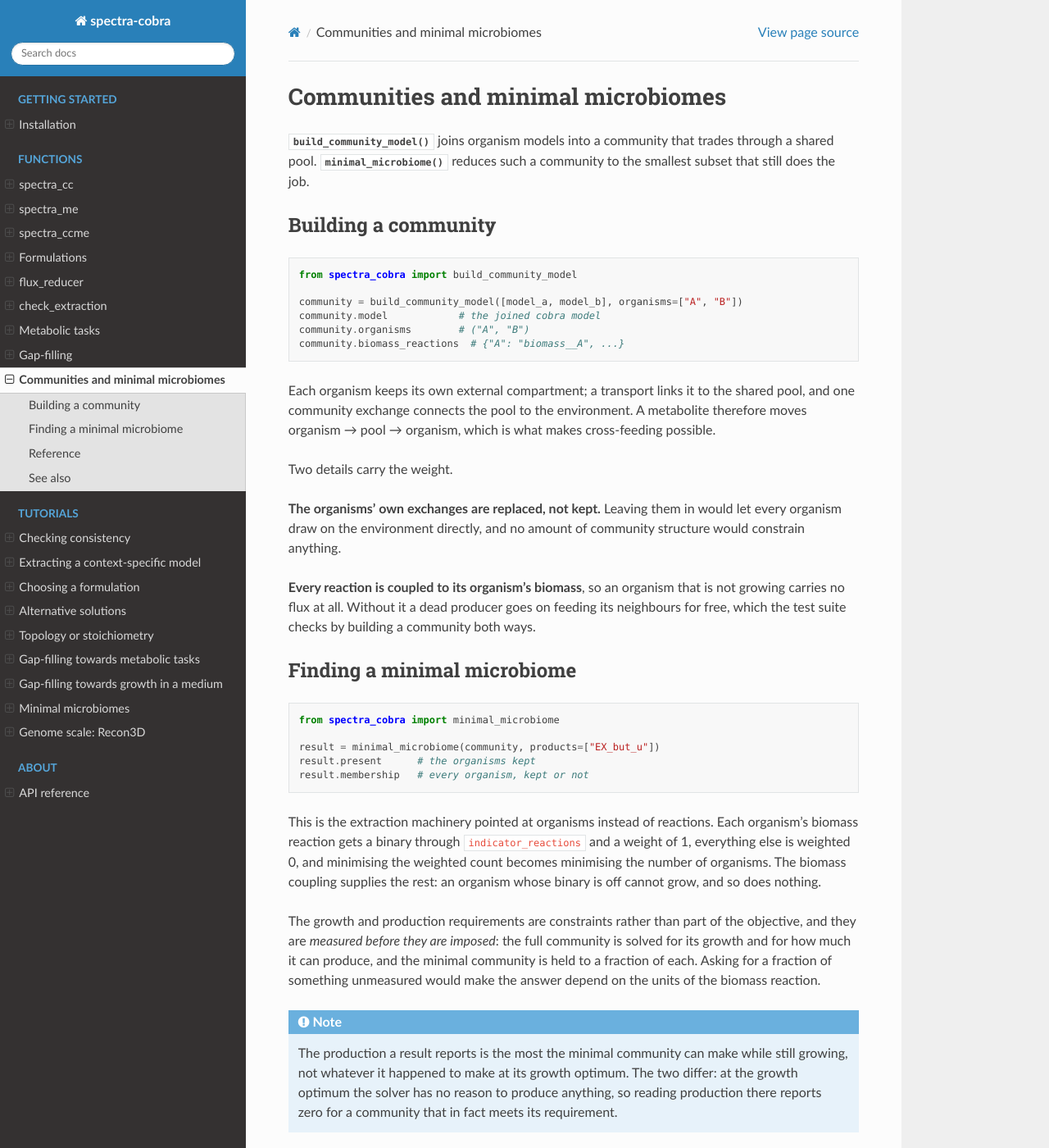
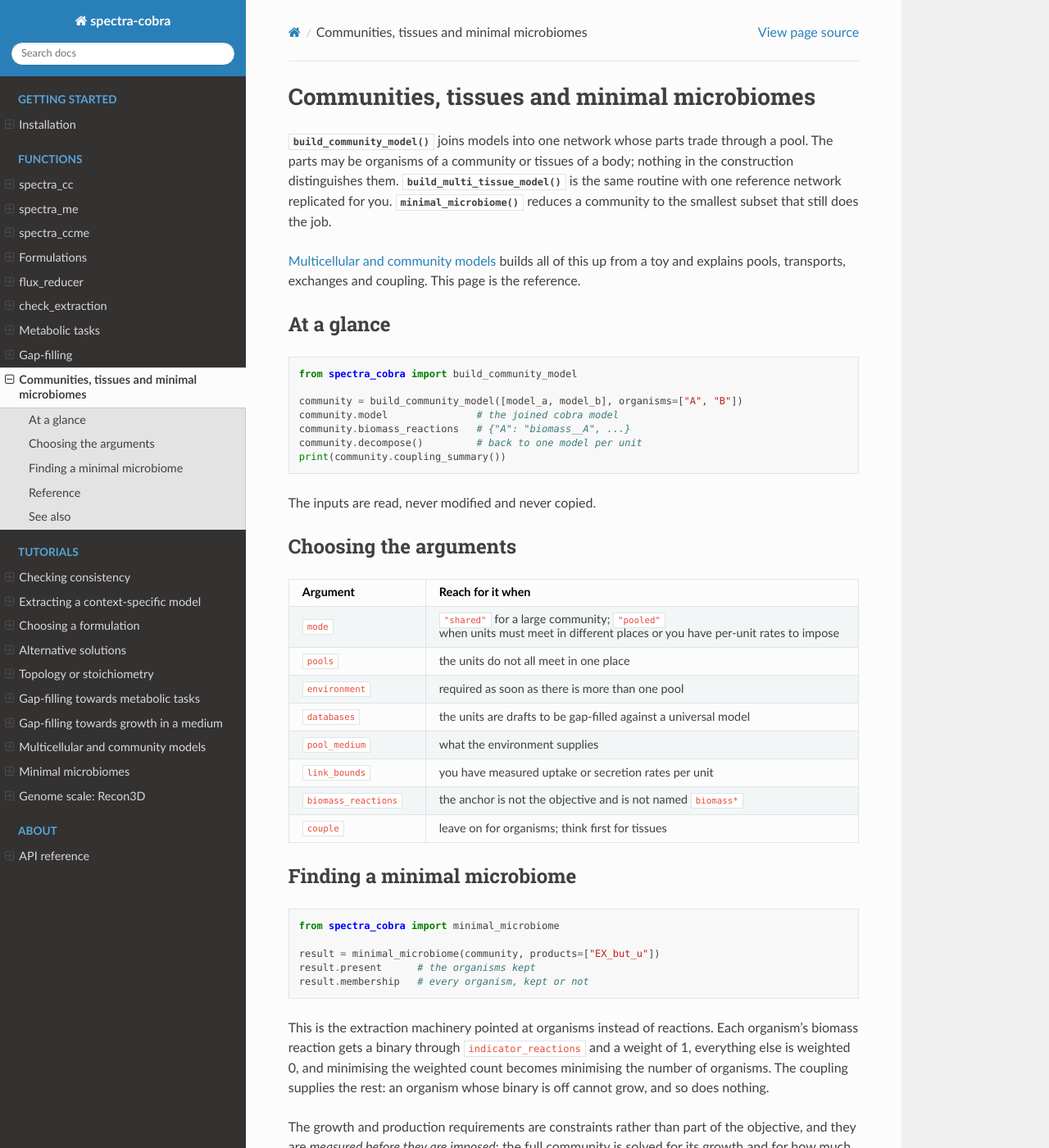
Before and after one commit to bisect-group/spectra-cobra, a Sphinx documentation site: the page built from docs/functions/community.rst, in a window 1280 px wide and 1400 px high. Shown: the whole window at 82% size. Built offline with Sphinx 7.4.7 and the Read the Docs theme 3.1.0, drawn with Linux system fonts in a browser that asks for light colours; some of the changed text lies outside the part shown.

Commit message:
docs: one page for communities and multi-tissue models, built from a toy
They are the same construction, so they get one explanation: units, pools
and exchanges first, on a four-step toy with diagrams for both pooling
modes, and only then the two things it is for.

Also records what gap-filling charges for and why an exchange is not
free, and what the coupling summary is telling you when a tissue anchored
on maintenance comes back capped at 0.11.

Co-Authored-By: Claude Opus 5 (1M context) <noreply@anthropic.com>

```diff
--- a/docs/functions/community.rst
+++ b/docs/functions/community.rst
@@ -1,38 +1,59 @@
-Communities and minimal microbiomes
-===================================
+Communities, tissues and minimal microbiomes
+============================================
 
-:func:`~spectra_cobra.build_community_model` joins organism models into a
-community that trades through a shared pool.
-:func:`~spectra_cobra.minimal_microbiome` reduces such a community to the
+:func:`~spectra_cobra.build_community_model` joins models into one network
+whose parts trade through a pool. The parts may be organisms of a community
+or tissues of a body; nothing in the construction distinguishes them.
+:func:`~spectra_cobra.build_multi_tissue_model` is the same routine with one
+reference network replicated for you.
+:func:`~spectra_cobra.minimal_microbiome` reduces a community to the
 smallest subset that still does the job.
 
-Building a community
---------------------
+:doc:`../tutorials/multicellular` builds all of this up from a toy and
+explains pools, transports, exchanges and coupling. This page is the
+reference.
+
+At a glance
+-----------
 
 .. code-block:: python
 
    from spectra_cobra import build_community_model
 
    community = build_community_model([model_a, model_b], organisms=["A", "B"])
-   community.model            # the joined cobra model
-   community.organisms        # ("A", "B")
-   community.biomass_reactions  # {"A": "biomass__A", ...}
+   community.model               # the joined cobra model
+   community.biomass_reactions   # {"A": "biomass__A", ...}
+   community.decompose()         # back to one model per unit
+   print(community.coupling_summary())
 
-Each organism keeps its own external compartment; a transport links it to
-the shared pool, and one community exchange connects the pool to the
-environment. A metabolite therefore moves organism → pool → organism, which
-is what makes cross-feeding possible.
+The inputs are read, never modified and never copied.
 
-Two details carry the weight.
+Choosing the arguments
+----------------------
 
-**The organisms' own exchanges are replaced, not kept.** Leaving them in
-would let every organism draw on the environment directly, and no amount of
-community structure would constrain anything.
+.. list-table::
+   :header-rows: 1
+   :widths: 24 76
 
-**Every reaction is coupled to its organism's biomass**, so an organism that
-is not growing carries no flux at all. Without it a dead producer goes on
-feeding its neighbours for free, which the test suite checks by building a
-community both ways.
+   * - Argument
+     - Reach for it when
+   * - ``mode``
+     - ``"shared"`` for a large community; ``"pooled"`` when units must
+       meet in different places or you have per-unit rates to impose
+   * - ``pools``
+     - the units do not all meet in one place
+   * - ``environment``
+     - required as soon as there is more than one pool
+   * - ``databases``
+     - the units are drafts to be gap-filled against a universal model
+   * - ``pool_medium``
+     - what the environment supplies
+   * - ``link_bounds``
+     - you have measured uptake or secretion rates per unit
+   * - ``biomass_reactions``
+     - the anchor is not the objective and is not named ``biomass*``
+   * - ``couple``
+     - leave on for organisms; think first for tissues
 
 Finding a minimal microbiome
 ----------------------------
@@ -72,6 +93,8 @@ Reference
 
 .. autofunction:: spectra_cobra.build_community_model
 
+.. autofunction:: spectra_cobra.build_multi_tissue_model
+
 .. autoclass:: spectra_cobra.CommunityModel
    :members:
 
@@ -83,5 +106,7 @@ Reference
 See also
 --------
 
+* :doc:`../tutorials/multicellular` — the worked explanation
+* :doc:`gapfilling` — filling the gaps in every unit at once
 * :doc:`spectra_me` — the extraction this is built on
 * :doc:`formulations` — ``indicator_reactions`` and what it changes
--- a/docs/index.rst
+++ b/docs/index.rst
@@ -55,7 +55,8 @@ What is in the package
    * - :doc:`functions/gapfilling`
      - Fills the gaps in a draft, towards growth or towards tasks
    * - :doc:`functions/community`
-     - Joins organism models, and reduces a community to a minimal one
+     - Joins models into a community or a body, and reduces a community
+       to a minimal one
 
 Which function do I want?
 -------------------------
@@ -109,6 +110,7 @@ Citation
    tutorials/topology
    tutorials/gapfilling_tasks
    tutorials/gapfilling_media
+   tutorials/multicellular
    tutorials/minimal_microbiome
    tutorials/recon3d
 
```
Also changed, not shown: other parts of docs/functions/community.rst (+2 -2 lines), README.md (+29 -4 lines), docs/functions/gapfilling.rst (+42 -0 lines), docs/tutorials/multicellular.rst (added, +437 -0 lines), 3 other files.
